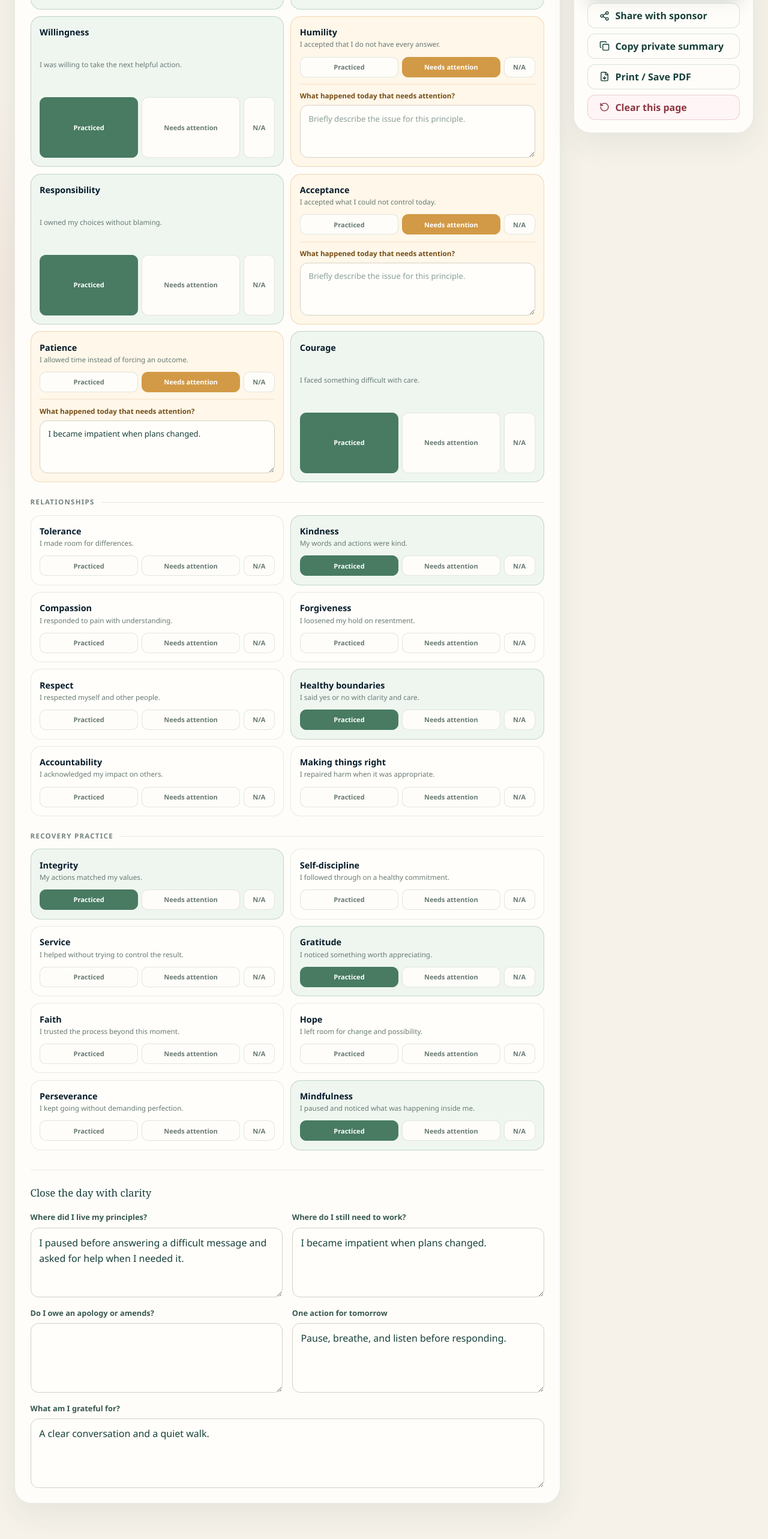
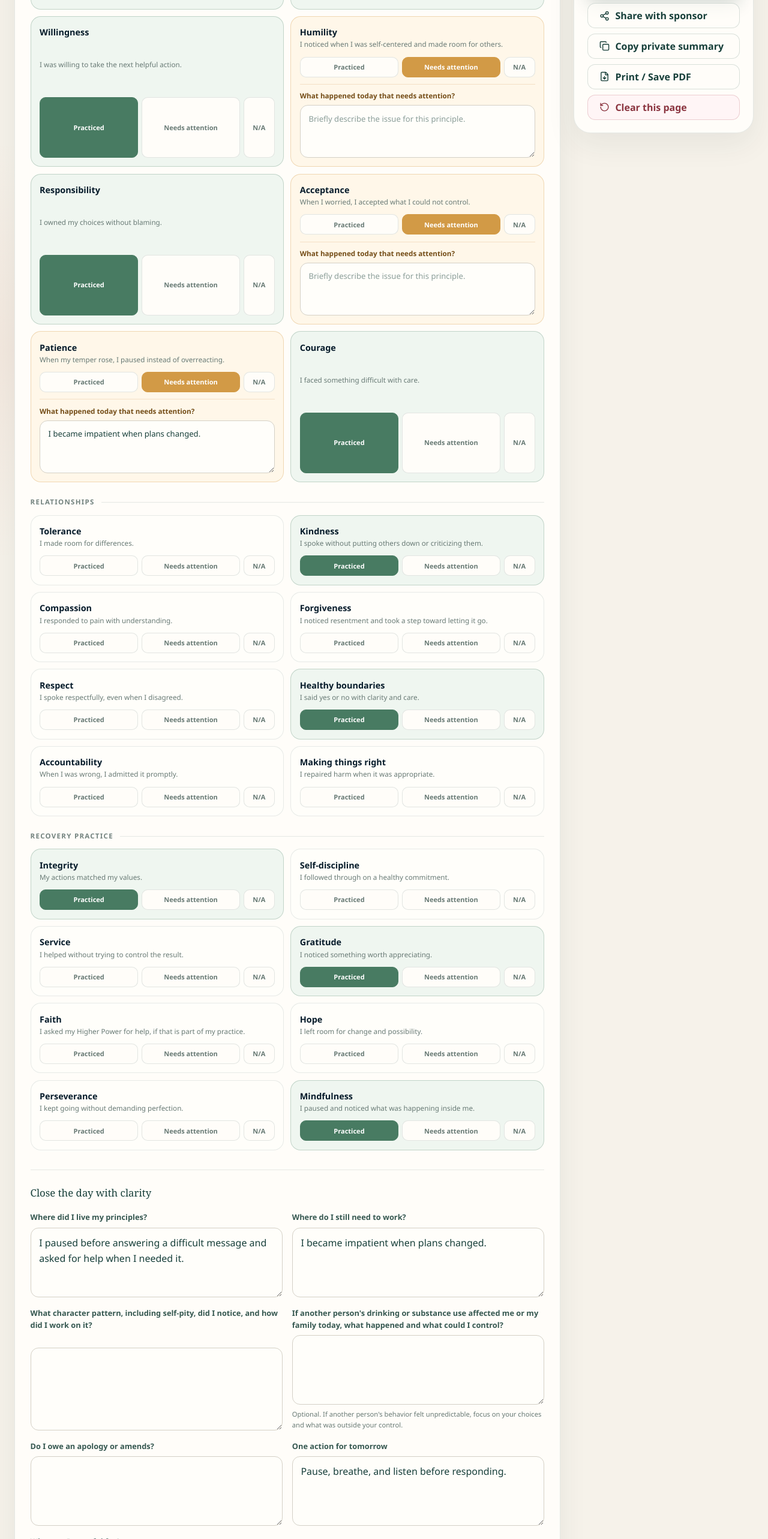
Before and after one commit to sakoebrahamian/recoveryinventory.com, a Next.js app: page /demo in a window 1280 px wide. Shown: the part 1260-3826 px from the top of the page at 60% size. Built offline with nearby package versions, Linux system fonts and the light colour scheme.

Commit message:
Expand Step 10 daily reflection prompts

```diff
--- a/components/recovery/inventory-export.tsx
+++ b/components/recovery/inventory-export.tsx
@@ -77,6 +77,8 @@ function Step10Print({ data }: { data: Step10Data }) {
   const reflectionFields = [
     [t("Where I lived my principles", "جایی که بر اساس اصولم زندگی کردم"), data.highlights],
     [t("Where I still need to work", "جایی که هنوز نیاز به کار دارم"), data.attention],
+    ...(data.patternAction?.trim() ? [[t("Pattern and response", "الگو و واکنش"), data.patternAction] as const] : []),
+    ...(data.familyContext?.trim() ? [[t("Family impact and what I could control", "تأثیر بر خانواده و آنچه در اختیار من بود"), data.familyContext] as const] : []),
     [t("Apology or amends", "عذرخواهی یا جبران"), data.amends],
     [t("One action for tomorrow", "یک اقدام برای فردا"), data.tomorrow],
     [t("Gratitude", "قدردانی"), data.gratitude],
--- a/components/recovery/step10-inventory.tsx
+++ b/components/recovery/step10-inventory.tsx
@@ -18,6 +18,8 @@ type Step10Data = {
   attentionNotes: Record<string, string | undefined>;
   highlights: string;
   attention: string;
+  patternAction: string;
+  familyContext: string;
   amends: string;
   tomorrow: string;
   gratitude: string;
@@ -58,6 +60,8 @@ export function Step10Inventory({ demo = false, initialData, onSave, onExport, o
     } : {}),
     highlights: initialData?.highlights ?? (demo ? t("I paused before answering a difficult message and asked for help when I needed it.", "پیش از پاسخ به یک پیام دشوار مکث کردم و وقتی نیاز داشتم کمک خواستم.") : ""),
     attention: initialData?.attention ?? (demo ? t("I became impatient when plans changed.", "وقتی برنامه‌ها تغییر کرد بی‌صبر شدم.") : ""),
+    patternAction: initialData?.patternAction ?? "",
+    familyContext: initialData?.familyContext ?? "",
     amends: initialData?.amends ?? "",
     tomorrow: initialData?.tomorrow ?? (demo ? t("Pause, breathe, and listen before responding.", "پیش از پاسخ دادن مکث کنم، نفس بکشم و گوش بدهم.") : ""),
     gratitude: initialData?.gratitude ?? (demo ? t("A clear conversation and a quiet walk.", "یک گفت‌وگوی روشن و یک پیاده‌روی آرام.") : ""),
@@ -123,6 +127,8 @@ export function Step10Inventory({ demo = false, initialData, onSave, onExport, o
       ...(attentionDetails.length > 0 ? [`${t("Attention details", "توضیحات موارد نیازمند توجه")}:`, ...attentionDetails] : []),
       `${t("What went well", "موارد خوب امروز")}: ${data.highlights || "—"}`,
       `${t("What needs attention", "موارد نیازمند توجه")}: ${data.attention || "—"}`,
+      ...(data.patternAction.trim() ? [`${t("Pattern and response", "الگو و واکنش")}: ${data.patternAction}`] : []),
+      ...(data.familyContext.trim() ? [`${t("Family impact and what I could control", "تأثیر بر خانواده و آنچه در اختیار من بود")}: ${data.familyContext}`] : []),
       `${t("Amends or apology", "جبران یا عذرخواهی")}: ${data.amends || "—"}`,
       `${t("Tomorrow's action", "اقدام فردا")}: ${data.tomorrow || "—"}`,
       `${t("Gratitude", "قدردانی")}: ${data.gratitude || "—"}`,
@@ -176,6 +182,8 @@ export function Step10Inventory({ demo = false, initialData, onSave, onExport, o
       attentionNotes: {},
       highlights: "",
       attention: "",
+      patternAction: "",
+      familyContext: "",
       amends: "",
       tomorrow: "",
       gratitude: "",
@@ -276,6 +284,15 @@ export function Step10Inventory({ demo = false, initialData, onSave, onExport, o
                 <textarea id="step10-attention" className="form-textarea" value={data.attention} onChange={(event) => updateField("attention", event.target.value)} />
               </div>
               <div className="form-field">
+                <label htmlFor="step10-pattern-action">{t("What character pattern, including self-pity, did I notice, and how did I work on it?", "چه الگوی رفتاری، از جمله ترحم به خود، را دیدم و چگونه روی آن کار کردم؟")}</label>
+                <textarea id="step10-pattern-action" className="form-textarea" value={data.patternAction} onChange={(event) => updateField("patternAction", event.target.value)} />
+              </div>
+              <div className="form-field">
+                <label htmlFor="step10-family-context">{t("If another person's drinking or substance use affected me or my family today, what happened and what could I control?", "اگر مصرف الکل یا موادِ فرد دیگری امروز بر من یا خانواده‌ام اثر گذاشت، چه اتفاقی افتاد و چه چیزی در اختیار من بود؟")}</label>
+                <textarea id="step10-family-context" className="form-textarea" value={data.familyContext} onChange={(event) => updateField("familyContext", event.target.value)} />
+                <small>{t("Optional. If another person's behavior felt unpredictable, focus on your choices and what was outside your control.", "اختیاری است. اگر رفتار فرد دیگری پیش‌بینی‌ناپذیر بود، به انتخاب‌های خود و آنچه خارج از اختیار شما بود توجه کنید.")}</small>
+              </div>
+              <div className="form-field">
                 <label htmlFor="step10-amends">{t("Do I owe an apology or amends?", "آیا به کسی عذرخواهی یا جبران بدهکارم؟")}</label>
                 <textarea id="step10-amends" className="form-textarea" value={data.amends} onChange={(event) => updateField("amends", event.target.value)} />
               </div>
--- a/lib/inventory.ts
+++ b/lib/inventory.ts
@@ -17,24 +17,24 @@ export const principles: Principle[] = [
   { id: "honesty", category: "inner", en: "Honesty", fa: "صداقت", es: "Honestidad", promptEn: "I told the truth to myself and others.", promptFa: "با خودم و دیگران صادق بودم.", promptEs: "Dije la verdad a mí mismo y a los demás." },
   { id: "open-mindedness", category: "inner", en: "Open-mindedness", fa: "ذهن باز", es: "Mentalidad abierta", promptEn: "I stayed open to another point of view.", promptFa: "برای شنیدن دیدگاه دیگری آماده بودم.", promptEs: "Me mantuve abierto a otro punto de vista." },
   { id: "willingness", category: "inner", en: "Willingness", fa: "تمایل", es: "Buena disposición", promptEn: "I was willing to take the next helpful action.", promptFa: "مایل بودم قدم مفید بعدی را بردارم.", promptEs: "Estuve dispuesto a dar el siguiente paso útil." },
-  { id: "humility", category: "inner", en: "Humility", fa: "فروتنی", es: "Humildad", promptEn: "I accepted that I do not have every answer.", promptFa: "پذیرفتم که پاسخ همه چیز را نمی‌دانم.", promptEs: "Acepté que no tengo todas las respuestas." },
+  { id: "humility", category: "inner", en: "Humility", fa: "فروتنی", es: "Humildad", promptEn: "I noticed when I was self-centered and made room for others.", promptFa: "وقتی خودمحور بودم متوجه شدم و برای دیگران جا باز کردم.", promptEs: "Reconocí cuando me centré solo en mí y dejé espacio para los demás." },
   { id: "responsibility", category: "inner", en: "Responsibility", fa: "مسئولیت‌پذیری", es: "Responsabilidad", promptEn: "I owned my choices without blaming.", promptFa: "مسئولیت انتخاب‌هایم را بدون سرزنش پذیرفتم.", promptEs: "Asumí mis decisiones sin culpar a los demás." },
-  { id: "acceptance", category: "inner", en: "Acceptance", fa: "پذیرش", es: "Aceptación", promptEn: "I accepted what I could not control today.", promptFa: "آنچه امروز در کنترل من نبود را پذیرفتم.", promptEs: "Acepté lo que hoy no podía controlar." },
-  { id: "patience", category: "inner", en: "Patience", fa: "صبر", es: "Paciencia", promptEn: "I allowed time instead of forcing an outcome.", promptFa: "به جای اجبار نتیجه، به زمان فرصت دادم.", promptEs: "Dejé que el tiempo actuara en vez de forzar un resultado." },
+  { id: "acceptance", category: "inner", en: "Acceptance", fa: "پذیرش", es: "Aceptación", promptEn: "When I worried, I accepted what I could not control.", promptFa: "وقتی نگران شدم، آنچه را در کنترلم نبود پذیرفتم.", promptEs: "Cuando sentí preocupación, acepté lo que no podía controlar." },
+  { id: "patience", category: "inner", en: "Patience", fa: "صبر", es: "Paciencia", promptEn: "When my temper rose, I paused instead of overreacting.", promptFa: "وقتی عصبانی شدم، به جای واکنش تند مکث کردم.", promptEs: "Cuando perdí la calma, hice una pausa en vez de reaccionar de más." },
   { id: "courage", category: "inner", en: "Courage", fa: "شجاعت", es: "Valor", promptEn: "I faced something difficult with care.", promptFa: "با توجه و آرامش با یک دشواری روبه‌رو شدم.", promptEs: "Afronté algo difícil con cuidado." },
   { id: "tolerance", category: "relationships", en: "Tolerance", fa: "بردباری", es: "Tolerancia", promptEn: "I made room for differences.", promptFa: "برای تفاوت‌ها جا باز کردم.", promptEs: "Dejé espacio para las diferencias." },
-  { id: "kindness", category: "relationships", en: "Kindness", fa: "مهربانی", es: "Amabilidad", promptEn: "My words and actions were kind.", promptFa: "گفتار و رفتارم مهربانانه بود.", promptEs: "Mis palabras y acciones fueron amables." },
+  { id: "kindness", category: "relationships", en: "Kindness", fa: "مهربانی", es: "Amabilidad", promptEn: "I spoke without putting others down or criticizing them.", promptFa: "بدون تحقیر یا انتقاد از دیگران صحبت کردم.", promptEs: "Hablé sin menospreciar ni criticar a los demás." },
   { id: "compassion", category: "relationships", en: "Compassion", fa: "همدلی", es: "Compasión", promptEn: "I responded to pain with understanding.", promptFa: "با درک و همدلی به درد پاسخ دادم.", promptEs: "Respondí al dolor con comprensión." },
-  { id: "forgiveness", category: "relationships", en: "Forgiveness", fa: "بخشش", es: "Perdón", promptEn: "I loosened my hold on resentment.", promptFa: "از چسبیدن به رنجش فاصله گرفتم.", promptEs: "Aflojé mi apego al resentimiento." },
-  { id: "respect", category: "relationships", en: "Respect", fa: "احترام", es: "Respeto", promptEn: "I respected myself and other people.", promptFa: "به خودم و دیگران احترام گذاشتم.", promptEs: "Me respeté a mí mismo y a los demás." },
+  { id: "forgiveness", category: "relationships", en: "Forgiveness", fa: "بخشش", es: "Perdón", promptEn: "I noticed resentment and took a step toward letting it go.", promptFa: "رنجش خود را دیدم و قدمی برای رها کردن آن برداشتم.", promptEs: "Reconocí mi resentimiento y di un paso para soltarlo." },
+  { id: "respect", category: "relationships", en: "Respect", fa: "احترام", es: "Respeto", promptEn: "I spoke respectfully, even when I disagreed.", promptFa: "حتی هنگام مخالفت با احترام صحبت کردم.", promptEs: "Hablé con respeto, incluso cuando no estuve de acuerdo." },
   { id: "boundaries", category: "relationships", en: "Healthy boundaries", fa: "مرزهای سالم", es: "Límites saludables", promptEn: "I said yes or no with clarity and care.", promptFa: "با روشنی و احترام بله یا نه گفتم.", promptEs: "Dije sí o no con claridad y consideración." },
-  { id: "accountability", category: "relationships", en: "Accountability", fa: "پاسخ‌گویی", es: "Rendición de cuentas", promptEn: "I acknowledged my impact on others.", promptFa: "تأثیر رفتارم بر دیگران را پذیرفتم.", promptEs: "Reconocí el efecto de mis acciones en los demás." },
+  { id: "accountability", category: "relationships", en: "Accountability", fa: "پاسخ‌گویی", es: "Rendición de cuentas", promptEn: "When I was wrong, I admitted it promptly.", promptFa: "وقتی اشتباه کردم، زود آن را پذیرفتم.", promptEs: "Cuando me equivoqué, lo admití enseguida." },
   { id: "amends", category: "relationships", en: "Making things right", fa: "جبران خسارت", es: "Reparar el daño", promptEn: "I repaired harm when it was appropriate.", promptFa: "در صورت مناسب بودن، برای جبران آسیب اقدام کردم.", promptEs: "Reparé el daño cuando fue apropiado." },
   { id: "integrity", category: "recovery", en: "Integrity", fa: "درستکاری", es: "Integridad", promptEn: "My actions matched my values.", promptFa: "رفتارم با ارزش‌هایم هماهنگ بود.", promptEs: "Mis acciones estuvieron de acuerdo con mis valores." },
   { id: "self-discipline", category: "recovery", en: "Self-discipline", fa: "خودانضباطی", es: "Autodisciplina", promptEn: "I followed through on a healthy commitment.", promptFa: "به یک تعهد سالم عمل کردم.", promptEs: "Cumplí un compromiso saludable." },
   { id: "service", category: "recovery", en: "Service", fa: "خدمت", es: "Servicio", promptEn: "I helped without trying to control the result.", promptFa: "بدون تلاش برای کنترل نتیجه کمک کردم.", promptEs: "Ayudé sin intentar controlar el resultado." },
   { id: "gratitude", category: "recovery", en: "Gratitude", fa: "قدردانی", es: "Gratitud", promptEn: "I noticed something worth appreciating.", promptFa: "چیزی را که شایسته قدردانی بود دیدم.", promptEs: "Reconocí algo digno de agradecer." },
-  { id: "faith", category: "recovery", en: "Faith", fa: "ایمان", es: "Fe", promptEn: "I trusted the process beyond this moment.", promptFa: "به روندی فراتر از این لحظه اعتماد کردم.", promptEs: "Confié en el proceso más allá de este momento." },
+  { id: "faith", category: "recovery", en: "Faith", fa: "ایمان", es: "Fe", promptEn: "I asked my Higher Power for help, if that is part of my practice.", promptFa: "اگر بخشی از باور من است، از نیروی برترم کمک خواستم.", promptEs: "Pedí ayuda a mi Poder Superior, si eso forma parte de mi práctica." },
   { id: "hope", category: "recovery", en: "Hope", fa: "امید", es: "Esperanza", promptEn: "I left room for change and possibility.", promptFa: "برای تغییر و امکان تازه جا گذاشتم.", promptEs: "Dejé espacio para el cambio y nuevas posibilidades." },
   { id: "perseverance", category: "recovery", en: "Perseverance", fa: "پشتکار", es: "Perseverancia", promptEn: "I kept going without demanding perfection.", promptFa: "بدون انتظار کمال به راه ادامه دادم.", promptEs: "Seguí adelante sin exigirme perfección." },
   { id: "mindfulness", category: "recovery", en: "Mindfulness", fa: "ذهن‌آگاهی", es: "Atención plena", promptEn: "I paused and noticed what was happening inside me.", promptFa: "مکث کردم و آنچه در درونم می‌گذشت را دیدم.", promptEs: "Hice una pausa y observé lo que ocurría dentro de mí." },
--- a/lib/translations-es.ts
+++ b/lib/translations-es.ts
@@ -15,6 +15,11 @@ export const spanishTranslations: Record<string, string> = {
   "Anonymous or email": "Anónima o con correo",
   "Anonymous or email account": "Cuenta anónima o con correo",
   "Attention details": "Detalles que necesitan atención",
+  "Family impact and what I could control": "Impacto en la familia y lo que podía controlar",
+  "If another person's drinking or substance use affected me or my family today, what happened and what could I control?": "Si el consumo de alcohol u otras sustancias de otra persona me afectó a mí o a mi familia hoy, ¿qué pasó y qué podía controlar?",
+  "Optional. If another person's behavior felt unpredictable, focus on your choices and what was outside your control.": "Es opcional. Si la conducta de otra persona fue impredecible, piensa en tus decisiones y en lo que estaba fuera de tu control.",
+  "Pattern and response": "Patrón y respuesta",
+  "What character pattern, including self-pity, did I notice, and how did I work on it?": "¿Qué patrón de conducta, como sentir lástima por mí, noté y cómo trabajé en ello?",
   "Both options include the same private membership features.": "Ambas opciones incluyen las mismas funciones privadas de la membresía.",
   "Briefly describe the issue for this principle.": "Describe brevemente el problema relacionado con este principio.",
   "Can I choose between an anonymous account and an email account?": "¿Puedo elegir entre una cuenta anónima y una cuenta con correo electrónico?",
```
